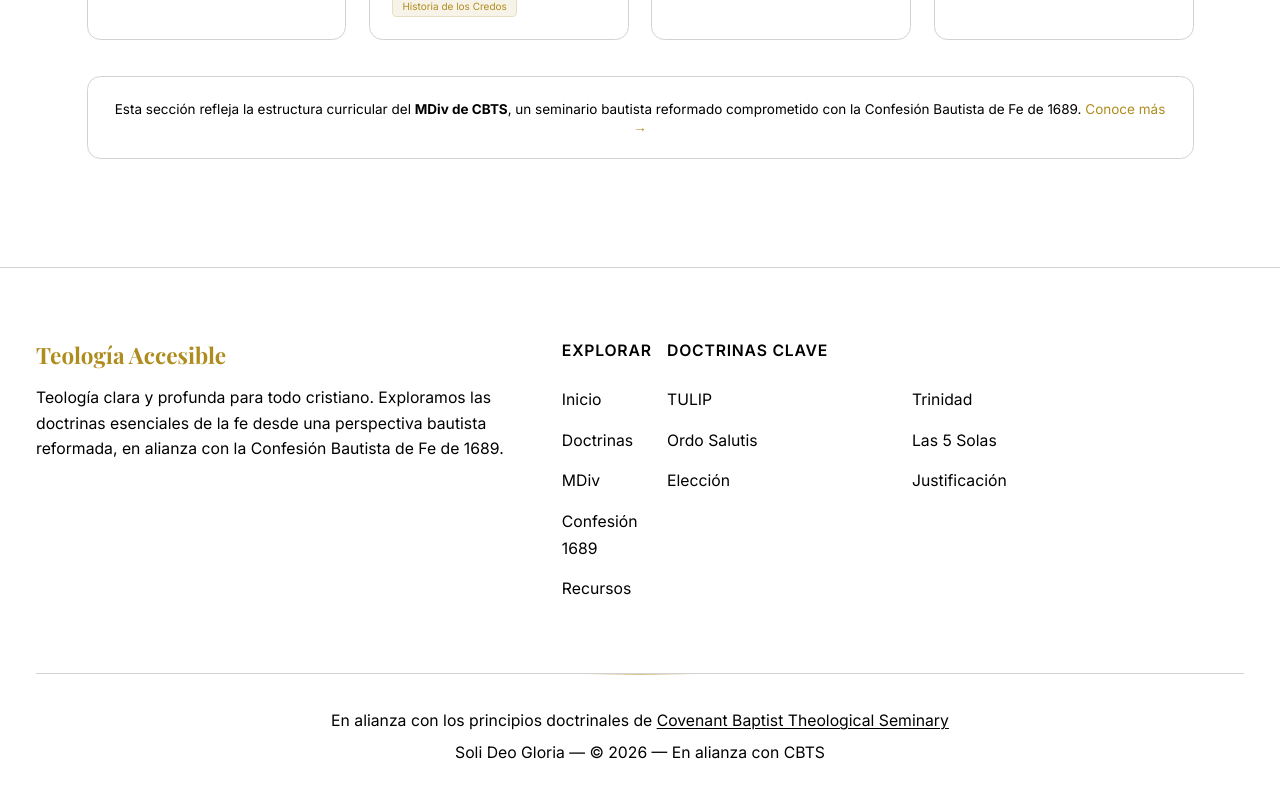
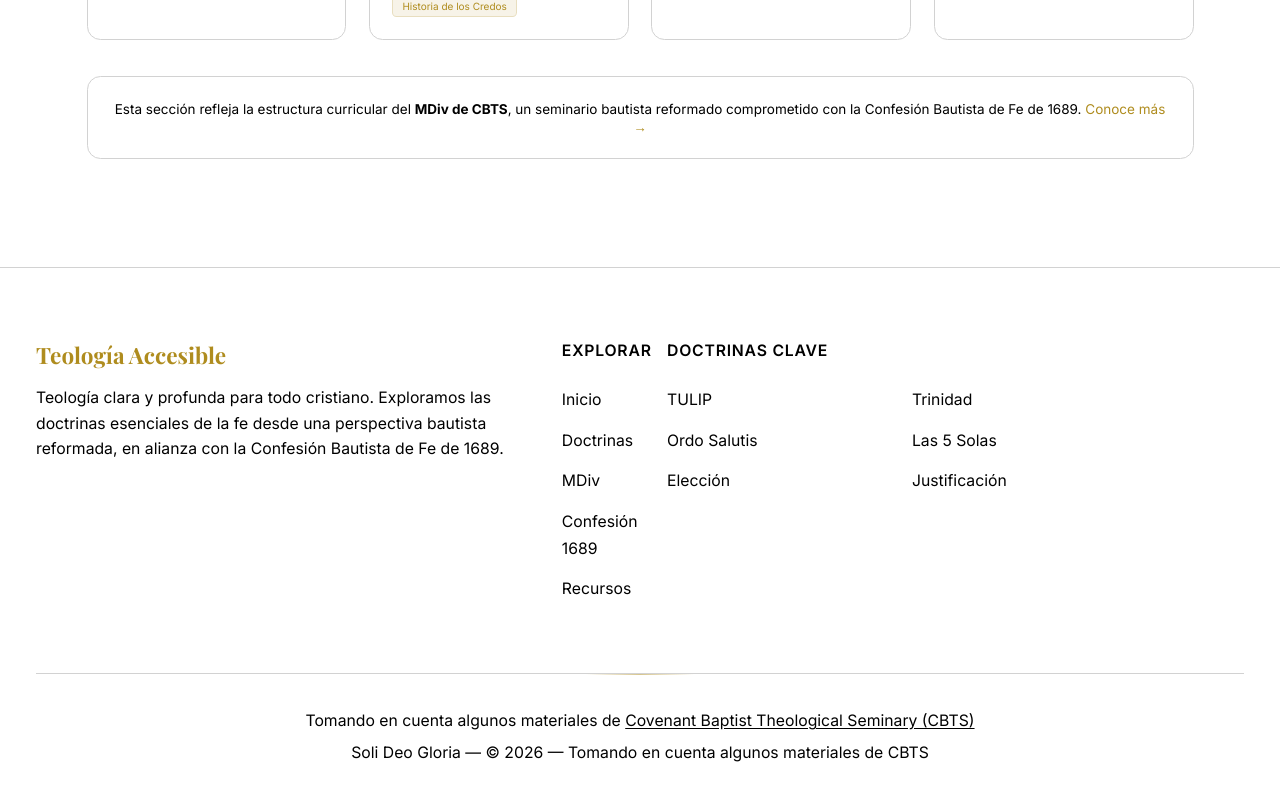
Before and after one commit to fabioledezma/teologia-bautista, a Next.js app: page / in a window 1280 px wide. Shown: the part 9772-10572 px from the top of the page. Built offline with nearby package versions, Linux system fonts and the light colour scheme; a web font is replaced by a local one.

Commit message:
fix: remove alianza language with CBTS, use tomando en cuenta algunos materiales de

```diff
--- a/src/components/Footer.tsx
+++ b/src/components/Footer.tsx
@@ -76,18 +76,18 @@ export default function Footer() {
         <div className="mt-10 sm:mt-14 lg:mt-16 pt-6 sm:pt-8 border-t border-border relative">
           <div className="absolute top-0 left-1/2 -translate-x-1/2 w-24 h-px bg-gradient-to-r from-transparent via-gold/50 to-transparent" />
           <p className="text-xs sm:text-sm text-text-3 text-center leading-relaxed">
-            En alianza con los principios doctrinales de{' '}
+            Tomando en cuenta algunos materiales de{' '}
             <a
               href="https://cbtseminary.org"
               target="_blank"
               rel="noopener noreferrer"
               className="text-text-2 hover:text-gold transition-colors underline underline-offset-2 whitespace-nowrap"
             >
-              Covenant Baptist Theological Seminary
+              Covenant Baptist Theological Seminary (CBTS)
             </a>
           </p>
           <p className="text-xs sm:text-sm text-text-3 text-center mt-1.5 sm:mt-2">
-            Soli Deo Gloria &mdash; &copy; 2026 &mdash; En alianza con CBTS
+            Soli Deo Gloria &mdash; &copy; 2026 &mdash; Tomando en cuenta algunos materiales de CBTS
           </p>
         </div>
       </div>
```
